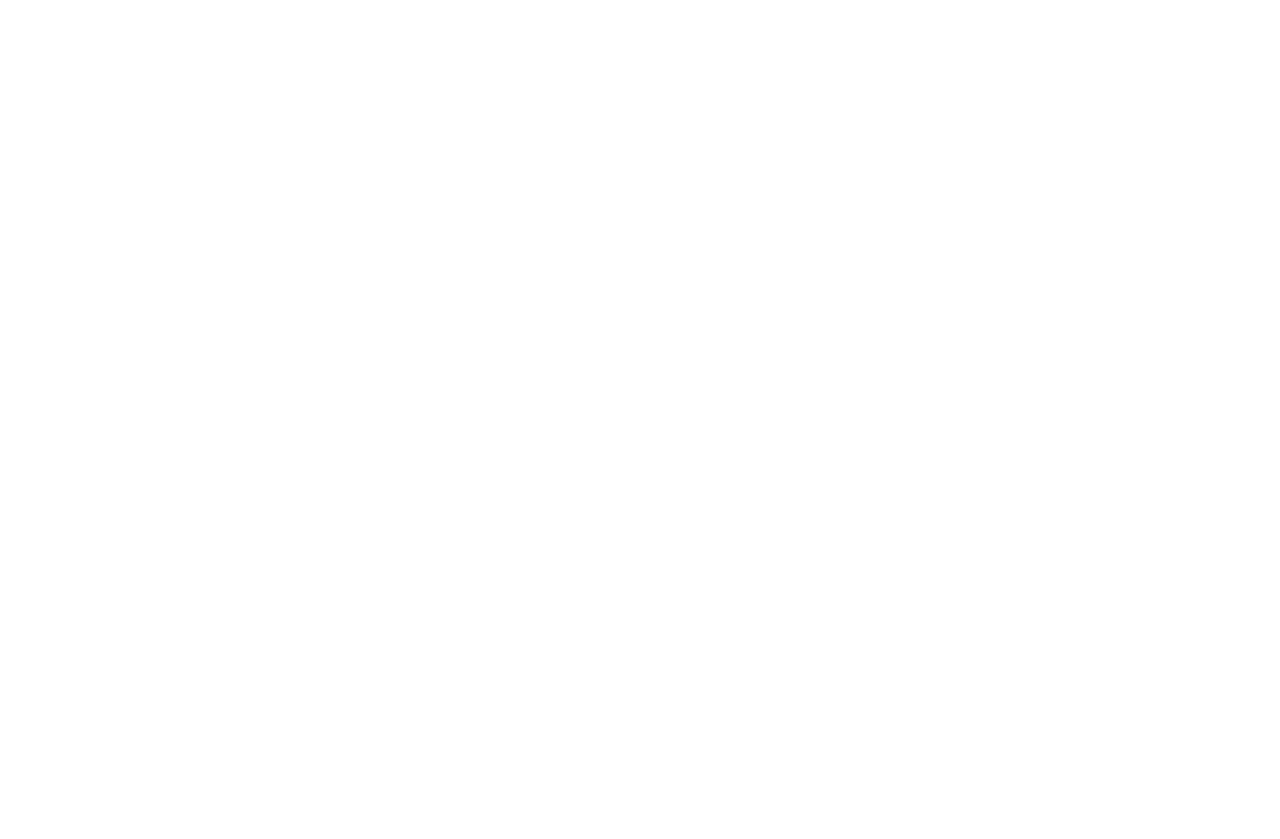
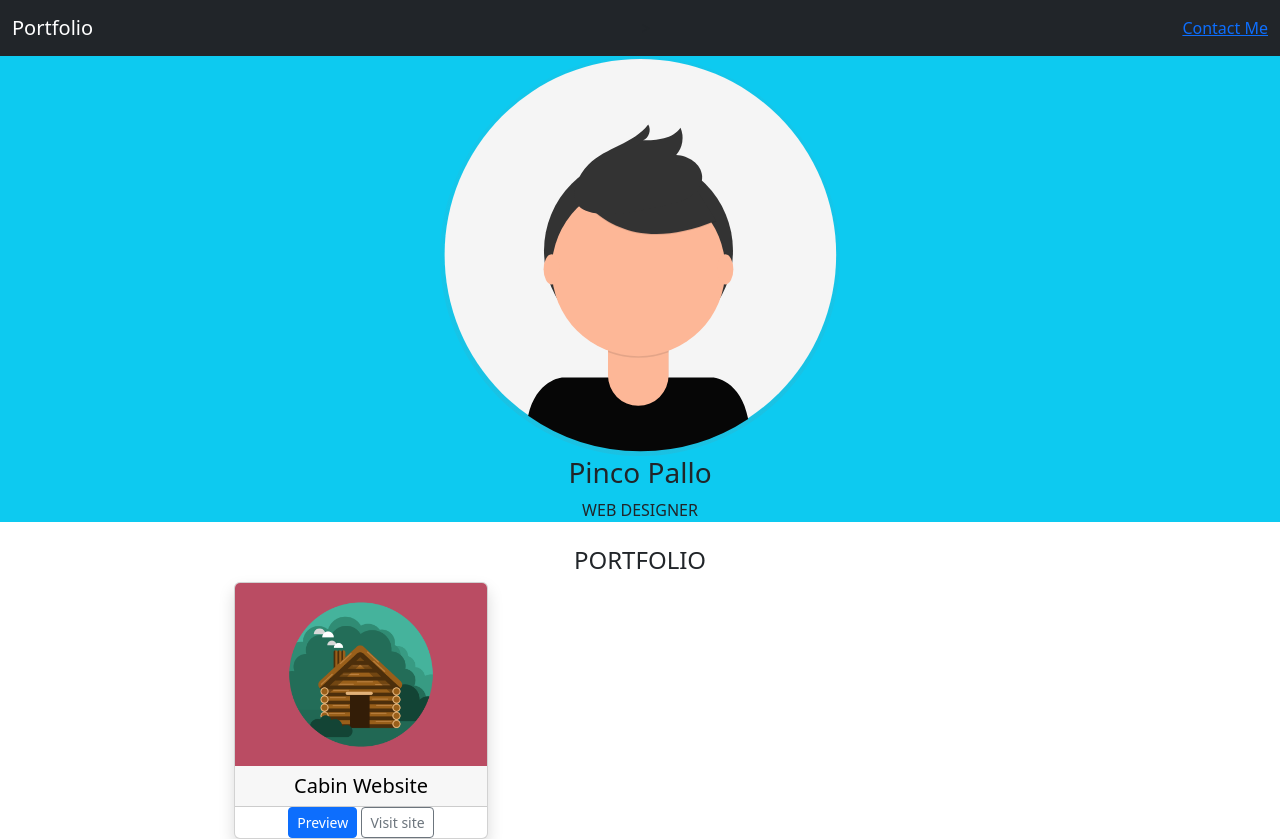
Before and after one commit to paulcastr0/bootstrap-html-freelancer, a plain HTML site: page index.html in a window 1280 px wide. Before the commit the page ends 800 px from the top, so only its background shows below. Drawn offline with nearby package versions, Linux system fonts and the light colour scheme.

Commit message:
Sviluppo body

```diff
--- a/index.html
+++ b/index.html
@@ -1,12 +1,55 @@
 <!doctype html>
 <html lang="en">
-  <head>
+
+<head>
     <meta charset="utf-8">
     <meta name="viewport" content="width=device-width, initial-scale=1">
     <title>Bootstrap demo</title>
-    <link href="https://cdn.jsdelivr.net/npm/bootstrap@5.2.2/dist/css/bootstrap.min.css" rel="stylesheet" integrity="sha384-Zenh87qX5JnK2Jl0vWa8Ck2rdkQ2Bzep5IDxbcnCeuOxjzrPF/et3URy9Bv1WTRi" crossorigin="anonymous">
-  </head>
-  <body>
-    <script src="https://cdn.jsdelivr.net/npm/bootstrap@5.2.2/dist/js/bootstrap.bundle.min.js" integrity="sha384-OERcA2EqjJCMA+/3y+gxIOqMEjwtxJY7qPCqsdltbNJuaOe923+mo//f6V8Qbsw3" crossorigin="anonymous"></script>
-  </body>
+    <link href="https://cdn.jsdelivr.net/npm/bootstrap@5.2.2/dist/css/bootstrap.min.css" rel="stylesheet"
+        integrity="sha384-Zenh87qX5JnK2Jl0vWa8Ck2rdkQ2Bzep5IDxbcnCeuOxjzrPF/et3URy9Bv1WTRi" crossorigin="anonymous">
+</head>
+
+<body>
+    <header>
+        <nav class="navbar navbar-dark bg-dark">
+            <div class="container-fluid">
+                <a class="navbar-brand" href="#">Portfolio</a>>
+                <a href="#" class="link-primary">Contact Me</a>
+            </div>
+        </nav>
+        <div class="img-center bg-info">
+            <img src="./img/undraw_profile_pic_ic5t.svg" class="mx-auto d-block" style="width:400px;" alt="...">
+            <div class="text-center">
+                <h3>Pinco Pallo</h3>
+                <p>WEB DESIGNER</p>
+            </div>
+        </div>
+
+
+    </header>
+
+    <main>
+        <div class="container text-center mt-4">
+            <div class="row justify-content-center">
+                <div class="col">
+                    <h4>PORTFOLIO</h4>
+                </div>
+            </div>
+            <div class="container w-75">
+                <div class="row">
+                    <div class="col-12 col-md-6 col-lg-4">
+                        <div class="card shadow">
+                            <img src="./portfolio/cabin.png" class="card-img-top" alt="...">
+                            <h5 class="card-header text-black">Cabin Website</h5>
+                            <div class="bd buttons">
+                                <a class="btn btn-primary btn-sm" href="#" role="button">Preview</a>
+                                <button type="button" class="btn btn-outline-secondary btn-sm">Visit site</button>
+                            </div>
+                        </div>
+    </main>
+    <script src="https://cdn.jsdelivr.net/npm/bootstrap@5.2.2/dist/js/bootstrap.bundle.min.js"
+        integrity="sha384-OERcA2EqjJCMA+/3y+gxIOqMEjwtxJY7qPCqsdltbNJuaOe923+mo//f6V8Qbsw3"
+        crossorigin="anonymous"></script>
+</body>
+
 </html>
```
Also changed, not shown: img/undraw_profile_pic_ic5t.svg (added), portfolio/cabin.png (added), portfolio/cake.png (added), portfolio/circus.png (added), portfolio/game.png (added), portfolio/safe.png (added), portfolio/submarine.png (added).
